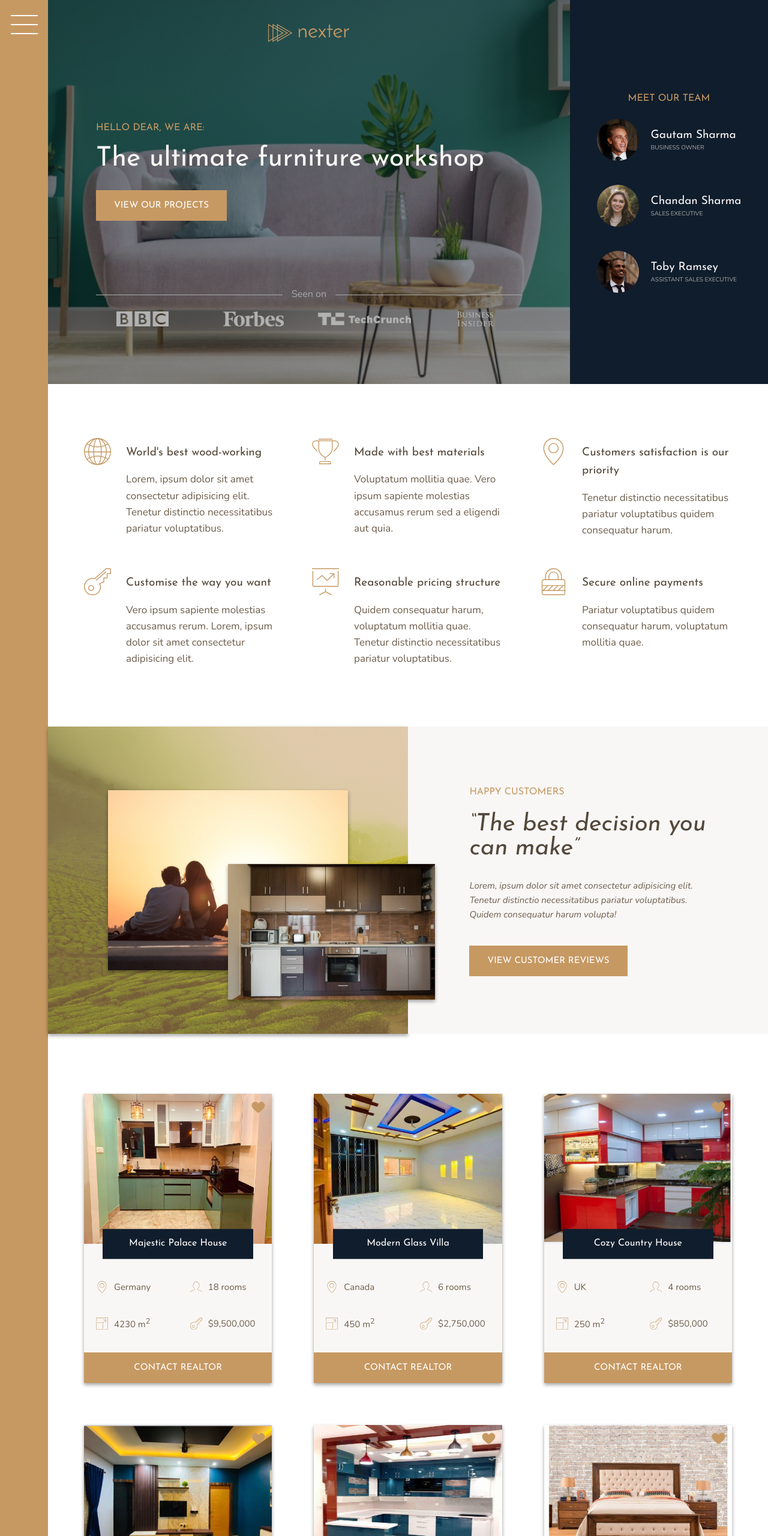
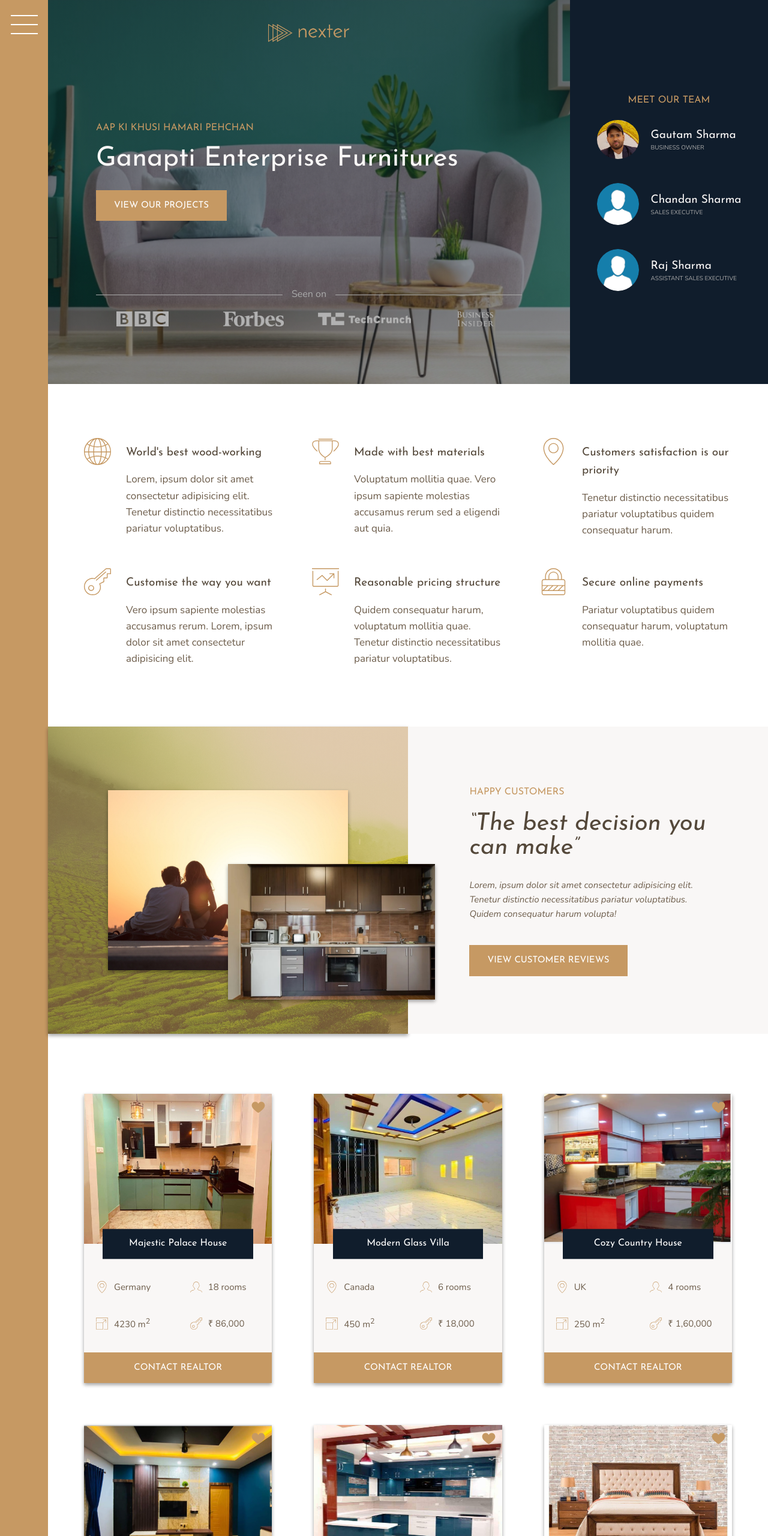
Before and after one commit to RahulKumarGautam1636/ganpati-furnitures, a website: page index.html in a window 1280 px wide. Shown: the top 2560 px of the page at 60% size. Drawn offline with nearby package versions, Linux system fonts and the light colour scheme; some packages are replaced by stand-ins of ours; a script that the page names is missing.

Commit message:
images changed

```diff
--- a/index.html
+++ b/index.html
@@ -18,8 +18,10 @@
 
         <header class="header" id="target">
             <img src="img/logo.png" alt="Nexter logo" class="header__logo">
-            <h3 class="heading-3">Hello dear, we are:</h3>
-            <h1 class="heading-1">The ultimate furniture workshop</h1>
+            <!-- <h3 class="heading-3">Hello dear, we are:</h3> -->
+            <h3 class="heading-3">Aap ki khusi hamari pehchan</h3>
+            <!-- <h1 class="heading-1">The ultimate furniture workshop</h1> -->
+            <h1 class="heading-1">Ganapti Enterprise Furnitures</h1>
             <button class="btn header__btn">View our Projects</button>
             <div class="header__seenon-text">Seen on</div>
             <div class="header__seenon-logos">
@@ -33,21 +35,21 @@
         <div class="realtors">
             <h3 class="heading-3" onclick="initPixi('#target')">Meet Our Team</h3>
             <div class="realtors__list">
-                <img src="img/realtor-1.jpeg" alt="Realtor 1" class="realtors__img">
+                <img src="img/peoples/gautam.jpeg" alt="Realtor 1" class="realtors__img">
                 <div class="realtors__details">
                     <h4 class="heading-4 heading-4--light">Gautam Sharma</h4>
                     <p class="realtors__sold">Business owner</p>
                 </div>
 
-                <img src="img/realtor-2.jpeg" alt="Realtor 2" class="realtors__img">
+                <img src="img/peoples/user_unknown.png" alt="Realtor 2" class="realtors__img">
                 <div class="realtors__details">
                     <h4 class="heading-4 heading-4--light">Chandan Sharma</h4>
                     <p class="realtors__sold">Sales executive</p>
                 </div>
 
-                <img src="img/realtor-3.jpeg" alt="Realtor 3" class="realtors__img">
+                <img src="img/peoples/user_unknown.png" alt="Realtor 3" class="realtors__img">
                 <div class="realtors__details">
-                    <h4 class="heading-4 heading-4--light">Toby Ramsey</h4>
+                    <h4 class="heading-4 heading-4--light">Raj Sharma</h4>
                     <p class="realtors__sold">Assistant Sales executive</p>
                 </div>
             </div>
@@ -115,7 +117,7 @@
                 Lorem, ipsum dolor sit amet consectetur adipisicing elit. Tenetur distinctio necessitatibus pariatur voluptatibus. Quidem consequatur harum volupta!
             </p>
             <!-- <button class="btn">Find your own home</button> -->
-            <button class="btn">View customer reviews</button>
+            <a class="btn" href="#review" style="line-height: 1.6rem; text-decoration: none; font-weight: normal;">View customer reviews</a>
         </div>
 
         <section class="homes">
@@ -147,7 +149,7 @@
                     <svg>
                         <use xlink:href="img/sprite.svg#icon-key"></use>
                     </svg>
-                    <p>$9,500,000</p>
+                    <p> ₹ 86,000</p>
                 </div>
                 <button class="btn home__btn">Contact realtor</button>
             </div>
@@ -180,7 +182,7 @@
                     <svg>
                         <use xlink:href="img/sprite.svg#icon-key"></use>
                     </svg>
-                    <p>$2,750,000</p>
+                    <p> ₹ 18,000</p>
                 </div>
                 <button class="btn home__btn">Contact realtor</button>
             </div>
@@ -213,7 +215,7 @@
                     <svg>
                         <use xlink:href="img/sprite.svg#icon-key"></use>
                     </svg>
-                    <p>$850,000</p>
+                    <p> ₹ 1,60,000</p>
                 </div>
                 <button class="btn home__btn">Contact realtor</button>
             </div>
@@ -246,7 +248,7 @@
                     <svg>
                         <use xlink:href="img/sprite.svg#icon-key"></use>
                     </svg>
-                    <p>$1,950,000</p>
+                    <p> ₹ 21,000</p>
                 </div>
                 <button class="btn home__btn">Contact realtor</button>
             </div>
@@ -279,7 +281,7 @@
                     <svg>
                         <use xlink:href="img/sprite.svg#icon-key"></use>
                     </svg>
-                    <p>$1,200,000</p>
+                    <p> ₹ 1,70,000</p>
                 </div>
                 <button class="btn home__btn">Contact realtor</button>
             </div>
@@ -312,13 +314,13 @@
                     <svg>
                         <use xlink:href="img/sprite.svg#icon-key"></use>
                     </svg>
-                    <p>$600,000</p>
+                    <p> ₹ 38,000</p>
                 </div>
                 <button class="btn home__btn">Contact realtor</button>
             </div>
         </section>
 
-        <section class="reviews">
+        <section class="reviews" id="review">
             <div class="reviews__heading">
                 <h2 class="heading-2">
                     <span class="text-red">💕</span> Loved all over the town <br> by a wide range of <span class="text-blue">customers</span>.
@@ -332,7 +334,7 @@
                         <p>Lorem ipsum dolor sitamet consectetur adipisicing elito sed do eiusmod tempore artisio meto.</p>
                     </div>
                     <div class="review__card__person">
-                        <img src="img/realtor-1.jpeg" class="realtors__img" alt="user">
+                        <img src="img/peoples/realtor-1.jpeg" class="realtors__img" alt="user">
                         <div class="user__info">
                             <h4 class="heading-4 heading-4--dark">Abhijit Ghosh</h4>
                             <p class="occupation">Business owner</p>
@@ -352,7 +354,7 @@
                         <p>Lorem ipsum dolor sitamet consectetur adipisicing elito sed do eiusmod tempore artisio meto.</p>
                     </div>
                     <div class="review__card__person">
-                        <img src="img/realtor-2.jpeg" class="realtors__img" alt="user">
+                        <img src="img/peoples/realtor-2.jpeg" class="realtors__img" alt="user">
                         <div class="user__info">
                             <h4 class="heading-4 heading-4--dark">Shusmita Saha</h4>
                             <p class="occupation">Housewife</p>
@@ -372,7 +374,7 @@
                         <p>Lorem ipsum dolor sitamet consectetur adipisicing elito sed do eiusmod tempore artisio meto.</p>
                     </div>
                     <div class="review__card__person">
-                        <img src="img/realtor-3.jpeg" class="realtors__img" alt="user">
+                        <img src="img/peoples/realtor-3.jpeg" class="realtors__img" alt="user">
                         <div class="user__info">
                             <h4 class="heading-4 heading-4--dark">Saikat Bannerjee</h4>
                             <p class="occupation">Grocery shop owner</p>
@@ -397,13 +399,16 @@
                     <p>Fill up the form and our Team will get back to you within 24 hours.</p>
                     <ul class="address_list">
                         <li>
-                            <i class='bx bxs-phone-call'></i> +91 7003290982
+                            <i class='bx bxs-phone-call'></i> +91 7980191203
                         </li>
                         <li>
-                            <i class='bx bxs-envelope'></i> 1636rahul@gmail.com
+                            <i class='bx bxs-phone-call'></i> +91 8981725063
                         </li>
                         <li>
-                            <i class='bx bxs-map'></i> Nangi station road, Batanagar Kol - 700140
+                            <i class='bx bxs-envelope'></i> gs4405922@gmail.com
+                        </li>
+                        <li>
+                            <i class='bx bxs-map'></i> Nangi station road, Maheshtala Kol - 700140
                         </li>
                     </ul>
                     <ul class="icon_links">
@@ -494,7 +499,7 @@
             </p>
         </footer>
         <script src="js/jquery.min.js"></script>
-        <script src="js/fancybox.umd.js"></script>1
+        <script src="js/fancybox.umd.js"></script>
         <script src="js/pixi.min.501.js"></script>
         <script>
             function sendMessage() {
@@ -541,7 +546,6 @@
                 displacementSprite.y += 0.7;
                 requestAnimationFrame(animate);
             }
-
         </script>
     </body>
 </html>
```
Also changed, not shown: img/peoples/gautam.jpeg (added), img/peoples/realtor-1.jpeg (renamed from img/realtor-1.jpeg), img/peoples/realtor-2.jpeg (renamed from img/realtor-2.jpeg), img/peoples/realtor-3.jpeg (renamed from img/realtor-3.jpeg), img/peoples/user_unknown.png (added).
